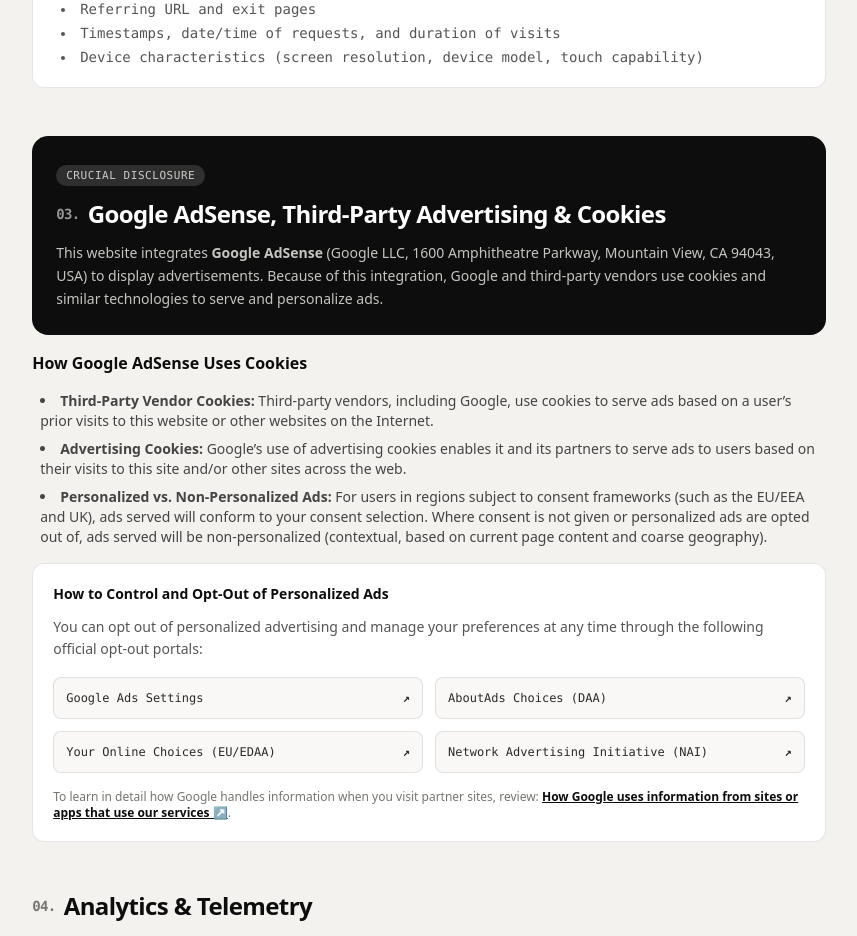
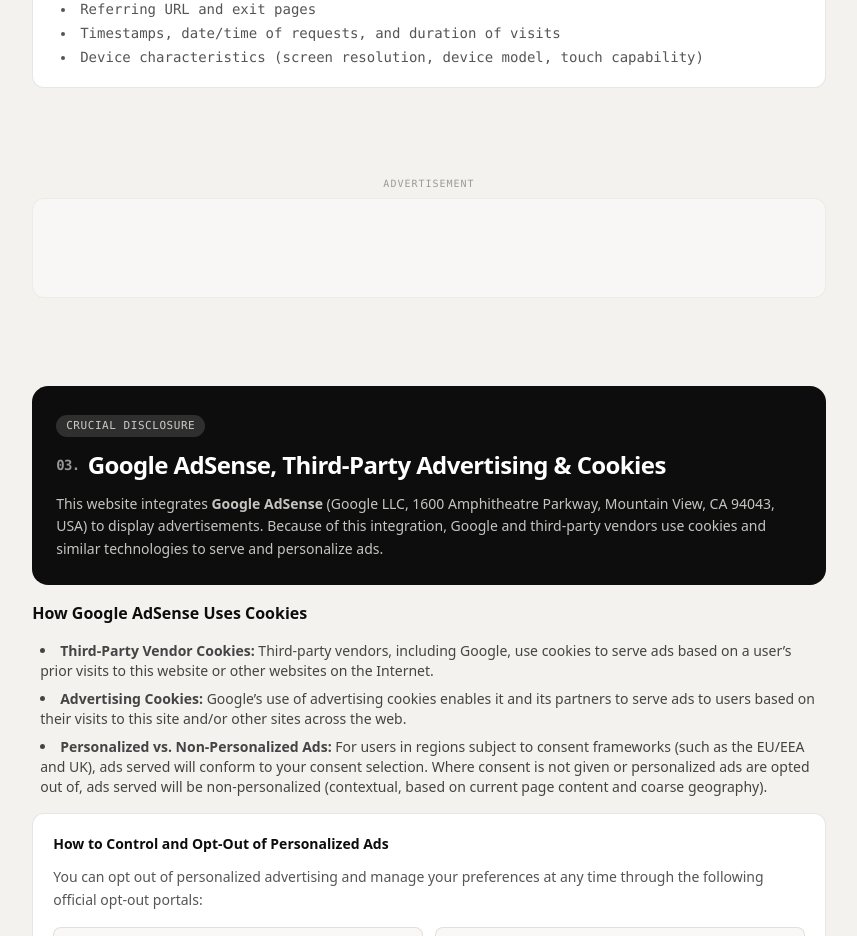
Before and after one commit to abh1j1th207/portfolio, a Next.js app: page /privacy-policy in a window 1280 px wide. Shown: the part 1480-2416 px from the top of the page, without its empty margins (211-1068 px from the left). Built offline with nearby package versions, Linux system fonts and the light colour scheme; no server answers.

Commit message:
feat: add Google AdSense in-article ad unit to privacy policy page

```diff
--- a/src/app/privacy-policy/page.tsx
+++ b/src/app/privacy-policy/page.tsx
@@ -186,6 +186,16 @@
               </div>
             </div>
           </section>
+
+          {/* Native In-Article AdSense Unit */}
+          <div className="py-2">
+            <GoogleAdUnit
+              client="ca-pub-4049435921186193"
+              slot="3394242025"
+              layout="in-article"
+              format="fluid"
+            />
+          </div>
 
           {/* Section 3: Google AdSense, Advertising & Cookies */}
           <section id="adsense-cookies" className="scroll-mt-24 space-y-4">
--- a/src/components/ui/GoogleAdUnit.tsx
+++ b/src/components/ui/GoogleAdUnit.tsx
@@ -6,6 +6,7 @@
   slot?: string;
   client?: string;
   format?: string;
+  layout?: string;
   responsive?: boolean;
   className?: string;
   label?: boolean;
@@ -21,6 +22,7 @@
   slot = "1554546740",
   client = "ca-pub-4049435921186193",
   format = "auto",
+  layout,
   responsive = true,
   className = "",
   label = true,
@@ -57,10 +59,16 @@
         <ins
           ref={adRef}
           className="adsbygoogle"
-          style={{ display: "block", minWidth: "250px", width: "100%" }}
+          style={{
+            display: "block",
+            textAlign: layout === "in-article" ? "center" : undefined,
+            minWidth: "250px",
+            width: "100%",
+          }}
           data-ad-client={client}
           data-ad-slot={slot}
           data-ad-format={format}
+          {...(layout ? { "data-ad-layout": layout } : {})}
           data-full-width-responsive={responsive ? "true" : "false"}
         />
       </div>
```
